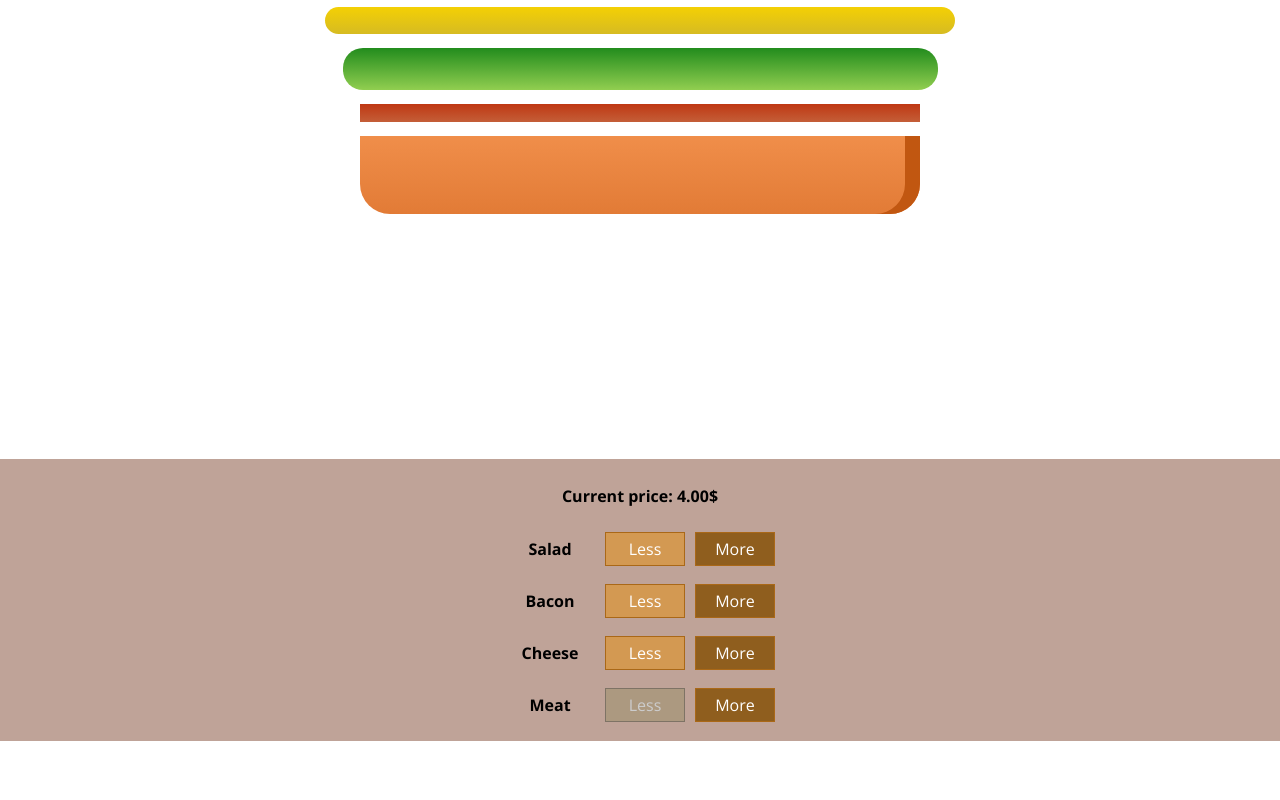
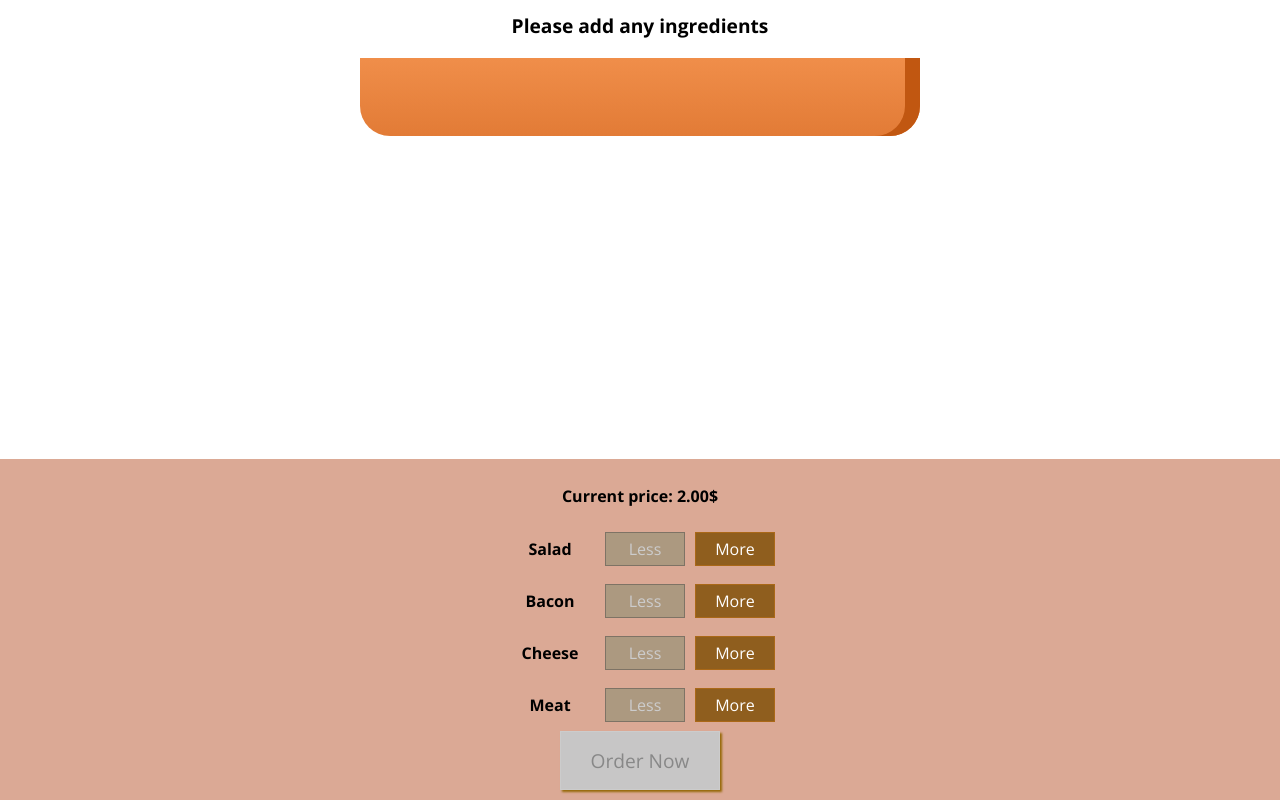
Before and after one commit to octoccoper/burger-builder, a React app: page / in a window 1280 px wide. Shown: the part 183-983 px from the top of the page. Before the commit the page ends 924 px from the top, so only its background shows below. Built offline with nearby package versions, Linux system fonts and the light colour scheme.

Commit message:
adding OrderButton with logic for disabling/enabling

```diff
--- a/src/components/Burger/BuildControls/BuildControls.css
+++ b/src/components/Burger/BuildControls/BuildControls.css
@@ -1,6 +1,6 @@
 .BuildControls {
     width: 100%;
-    background: #bfa398;
+    background: #dba995;
     display: flex;
     flex-direction: column;
     align-items: center;
@@ -12,3 +12,44 @@
 .BuildPrice {
     font-weight: bold;
 }
+
+.OrderButton {
+    background-color: #DAD735;
+    outline: none;
+    cursor: pointer;
+    border: 1px solid #966909;
+    color: #966909;
+    font-family: inherit;
+    font-size: 1.2em;
+    padding: 15px 30px;
+    box-shadow: 2px 2px 2px #966909;
+}
+
+.OrderButton:hover, .OrderButton:active {
+    background-color: #A0DB41;
+    border: 1px solid #966909;
+    color: #966909;
+}
+
+.OrderButton:disabled {
+    background-color: #C7C6C6;
+    cursor: not-allowed;
+    border: 1px solid #ccc;
+    color: #888888;
+}
+
+.OrderButton:not(:disabled) {
+    animation: enable 0.3s linear;
+}
+
+@keyframes enable {
+    0% {
+        transform: scale(1);
+    }
+    60% {
+        transform: scale(1.1);
+    }
+    100% {
+        transform: scale(1);
+    }
+}
--- a/src/components/Burger/BuildControls/BuildControls.js
+++ b/src/components/Burger/BuildControls/BuildControls.js
@@ -25,7 +25,9 @@
                     />
             ))
             }
-
+            <button
+                className={classes.OrderButton}
+                disabled={!props.purchasable}>Order Now</button>
         </div>
     );
 }
--- a/src/containers/BurgerBuilder/BurgerBuilder.js
+++ b/src/containers/BurgerBuilder/BurgerBuilder.js
@@ -14,12 +14,13 @@
 
 state = {
     ingredients: {
-        cheese: 1,
-        salad: 1,
-        bacon: 1,
+        cheese: 0,
+        salad: 0,
+        bacon: 0,
         meat: 0
     },
-    totalPrice: 4
+    totalPrice: 2,
+    purchasable: false
 }
 
 addIngredientHandler = ( type ) => {
@@ -38,7 +39,7 @@
     const updatedPrice = currentTotal + addedPrice;
 
     this.setState({ingredients: updatedIngredients, totalPrice: updatedPrice});
-    console.log(updatedIngredients, updatedPrice);
+    this.updatePurchaseState(updatedIngredients);
 }
 
 removeIngredientHandler = ( type ) => {
@@ -61,7 +62,7 @@
     const updatedPrice = currentTotal - deductedPrice;
 
     this.setState({ingredients: updatedIngredients, totalPrice: updatedPrice});
-    console.log(updatedIngredients, updatedPrice);
+    this.updatePurchaseState(updatedIngredients);
 }
 
 formatPrice = (price) => {
@@ -69,6 +70,17 @@
     return newPrice;
 }
 
+updatePurchaseState = (ingredients) => {
+    const sum = Object.keys(ingredients)
+    .map(igKey => {
+        return ingredients[igKey];
+    })
+    .reduce((sum, el) => {
+        return sum + el;
+    },0);
+
+    this.setState({purchasable: sum > 0});
+}
     render() {
         const disabledInfo = {
             ...this.state.ingredients
@@ -88,6 +100,7 @@
                     removedIngredients={this.removeIngredientHandler}
                     disabled={disabledInfo}
                     price={this.formatPrice(this.state.totalPrice)}
+                    purchasable={this.state.purchasable}
                     />
             </Aux>
         );
```
